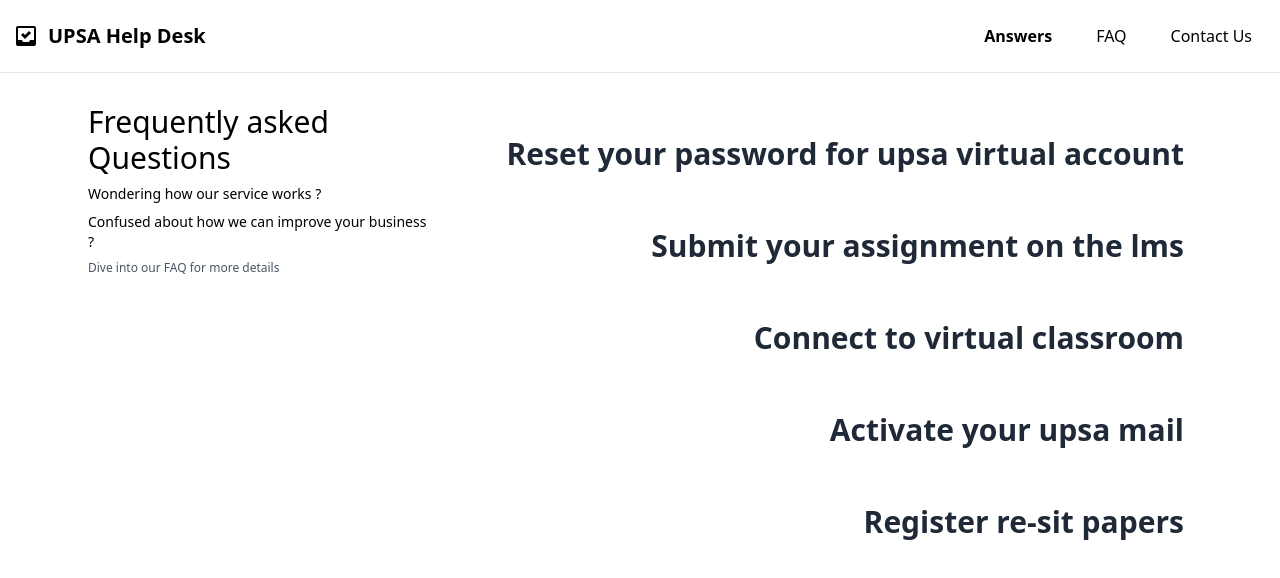
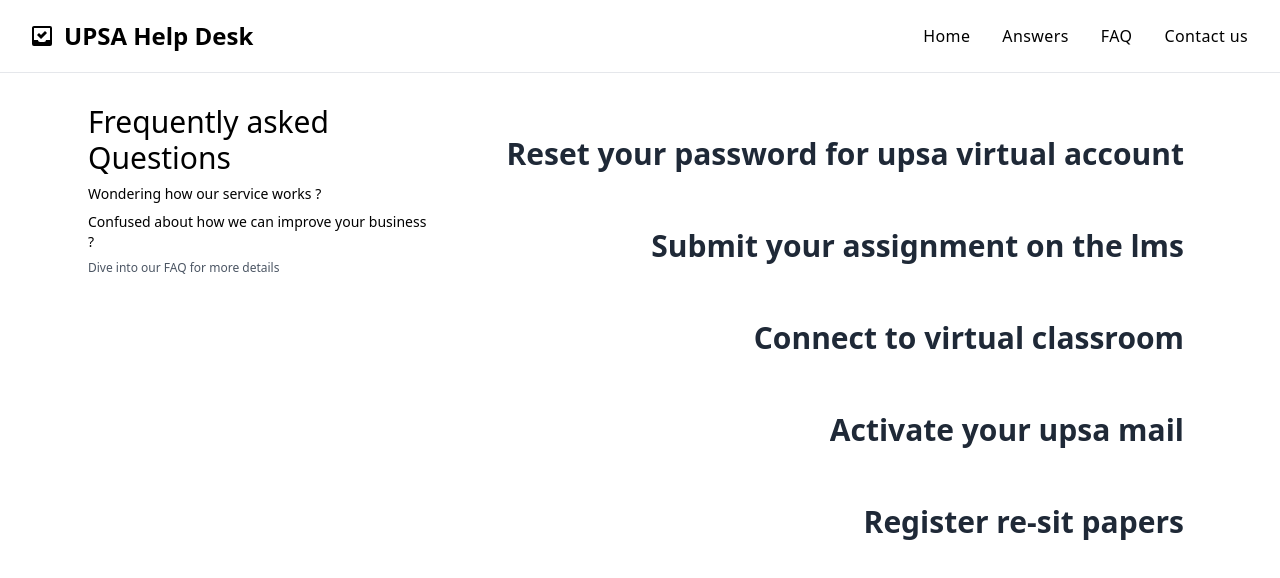
Before and after one commit to brittlebubbles/Upsa-Help-Desk, a React (Create React App) app: page /faq in a window 1280 px wide. Shown: the top 578 px of the page. Built offline with nearby package versions, Linux system fonts and the light colour scheme.

Commit message:
Update NavBar.js
fixes navbar and dropdown menus

```diff
--- a/src/components/NavBar.js
+++ b/src/components/NavBar.js
@@ -1,13 +1,29 @@
-import React from "react";
+/* eslint-disable no-unused-vars */
+import React, { useState } from "react";
+import { useHistory } from "react-router-dom";
 
-export default function NavBar() {
+function Navbar() {
+  const [error, setError] = useState("");
+  const [isMenuOpen, setIsMenuOpen] = useState(false);
+  const history = useHistory();
+
   return (
     <nav
       id="header"
       class="fixed w-full z-10 pin-t bg-white border-b border-grey-light"
     >
-      <div class="w-full container mx-auto flex flex-wrap items-center justify-between mt-0 py-4">
-        <div class="pl-4 flex items-center">
+      <div class="px-4 py-5 mx-auto sm:max-w-xl md:max-w-full lg:max-w-screen-xl md:px-24 lg:px-8">
+        <div class="relative flex items-center justify-between">
+          <a
+            href="/"
+            aria-label="Company"
+            title="Company"
+            class="inline-flex items-center"
+          >
+            {/* <span class="ml-2 text-xl font-bold tracking-wide uppercase font-black leading-none text-gray-900">
+            jobIt
+          </span> */}
+            <div class="text-black font-black text-2xl flex items-center">
               <svg
                 class="h-5 pr-3 fill-current text-purple"
                 xmlns="http://www.w3.org/2000/svg"
@@ -15,61 +31,177 @@
               >
                 <path d="M0 2C0 .9.9 0 2 0h16a2 2 0 0 1 2 2v16a2 2 0 0 1-2 2H2a2 2 0 0 1-2-2V2zm14 12h4V2H2v12h4c0 1.1.9 2 2 2h4a2 2 0 0 0 2-2zM5 9l2-2 2 2 4-4 2 2-6 6-4-4z" />
               </svg>
+              <span>UPSA Help Desk</span>
+            </div>
+          </a>
+          <ul class="flex items-center hidden space-x-8 lg:flex">
+            <li>
               <a
-            class="text-black text-base no-underline hover:no-underline font-extrabold text-xl"
                 href="/"
+                aria-label="Our product"
+                title="Our product"
+                class="font-medium tracking-wide text-black transition-colors duration-200 hover:text-teal-accent-400"
               >
-            UPSA Help Desk
+                Home
               </a>
-        </div>
-        <div class="block lg:hidden pr-4">
-          <button
-            id="nav-toggle"
-            class="flex items-center px-3 py-2 border rounded text-grey border-grey-dark hover:text-black hover:border-purple appearance-none focus:outline-none"
-          >
-            <svg
-              class="fill-current h-3 w-3"
-              viewBox="0 0 20 20"
-              xmlns="http://www.w3.org/2000/svg"
-            >
-              <title>Menu</title>
-              <path d="M0 3h20v2H0V3zm0 6h20v2H0V9zm0 6h20v2H0v-2z" />
-            </svg>
-          </button>
-        </div>
-        <div
-          class="w-full flex-grow lg:flex  lg:content-center lg:items-center lg:w-auto hidden lg:block mt-2 lg:mt-0 z-20"
-          id="nav-content"
-        >
-          <div class="flex-1 w-full mx-auto max-w-sm content-center py-4 lg:py-0"></div>
-          <ul class="list-reset lg:flex justify-end items-center">
-            <li class="mr-3 py-2 lg:py-0">
+            </li>
+            <li>
               <a
-                class="inline-block py-2 px-4 text-black font-bold no-underline"
                 href="/forum"
+                aria-label="Our product"
+                title="Our product"
+                class="font-medium tracking-wide text-black transition-colors duration-200 hover:text-teal-accent-400"
               >
                 Answers
               </a>
             </li>
-            <li class="mr-3 py-2 lg:py-0">
+            <li>
               <a
-                class="inline-block text-grey-dark no-underline hover:text-black hover:underline py-2 px-4"
                 href="/faq"
+                aria-label="Our product"
+                title="Our product"
+                class="font-medium tracking-wide text-black transition-colors duration-200 hover:text-teal-accent-400"
               >
                 FAQ
               </a>
             </li>
-            <li class="mr-3 py-2 lg:py-0">
+            <li>
               <a
-                class="inline-block text-grey-dark no-underline hover:text-black hover:underline py-2 px-4"
                 href="/contact"
+                aria-label="About us"
+                title="About us"
+                class="font-medium tracking-wide text-black transition-colors duration-200 hover:text-teal-accent-400"
               >
-                Contact Us
+                Contact us
               </a>
             </li>
           </ul>
+          {/* <ul class="flex items-center hidden space-x-8 lg:flex">
+          <li>
+            <button>
+              <a
+                href="/"
+                class="inline-flex items-center text-grey-800 text-black justify-center h-12 px-6 font-medium tracking-wide text-white transition duration-200 rounded shadow-md bg-green-500 hover:bg-green-700 focus:shadow-outline focus:outline-none"
+              >
+                Logout
+              </a>
+            </button>
+          </li>
+        </ul> */}
+          <div class="lg:hidden">
+            <button
+              aria-label="Open Menu"
+              title="Open Menu"
+              class="p-2 -mr-1 transition duration-200 rounded focus:outline-none focus:shadow-outline"
+              onClick={() => setIsMenuOpen(true)}
+            >
+              <svg class="w-5 text-gray-600" viewBox="0 0 24 24">
+                <path
+                  fill="currentColor"
+                  d="M23,13H1c-0.6,0-1-0.4-1-1s0.4-1,1-1h22c0.6,0,1,0.4,1,1S23.6,13,23,13z"
+                />
+                <path
+                  fill="currentColor"
+                  d="M23,6H1C0.4,6,0,5.6,0,5s0.4-1,1-1h22c0.6,0,1,0.4,1,1S23.6,6,23,6z"
+                />
+                <path
+                  fill="currentColor"
+                  d="M23,20H1c-0.6,0-1-0.4-1-1s0.4-1,1-1h22c0.6,0,1,0.4,1,1S23.6,20,23,20z"
+                />
+              </svg>
+            </button>
+            {isMenuOpen && (
+              <div class="absolute top-0 left-0 w-full">
+                <div class="p-5 bg-white border rounded shadow-sm">
+                  <div class="flex items-center justify-between mb-4">
+                    <div>
+                      <a
+                        href="/"
+                        aria-label="Company"
+                        title="Company"
+                        class="inline-flex items-center"
+                      >
+                        <svg
+                          class="h-5 pr-3 fill-current text-purple"
+                          xmlns="http://www.w3.org/2000/svg"
+                          viewBox="0 0 20 20"
+                        >
+                          <path d="M0 2C0 .9.9 0 2 0h16a2 2 0 0 1 2 2v16a2 2 0 0 1-2 2H2a2 2 0 0 1-2-2V2zm14 12h4V2H2v12h4c0 1.1.9 2 2 2h4a2 2 0 0 0 2-2zM5 9l2-2 2 2 4-4 2 2-6 6-4-4z" />
+                        </svg>
+                        {/* <span class="ml-2 text-xl font-bold tracking-wide text-gray-800 uppercase">
+                        jobIt
+                      </span> */}
+                        <span>UPSA Help Desk</span>
+                      </a>
+                    </div>
+                    <div>
+                      <button
+                        aria-label="Close Menu"
+                        title="Close Menu"
+                        class="p-2 -mt-2 -mr-2 transition duration-200 rounded hover:bg-gray-200 focus:bg-gray-200 focus:outline-none focus:shadow-outline"
+                        onClick={() => setIsMenuOpen(false)}
+                      >
+                        <svg class="w-5 text-gray-600" viewBox="0 0 24 24">
+                          <path
+                            fill="currentColor"
+                            d="M19.7,4.3c-0.4-0.4-1-0.4-1.4,0L12,10.6L5.7,4.3c-0.4-0.4-1-0.4-1.4,0s-0.4,1,0,1.4l6.3,6.3l-6.3,6.3 c-0.4,0.4-0.4,1,0,1.4C4.5,19.9,4.7,20,5,20s0.5-0.1,0.7-0.3l6.3-6.3l6.3,6.3c0.2,0.2,0.5,0.3,0.7,0.3s0.5-0.1,0.7-0.3 c0.4-0.4,0.4-1,0-1.4L13.4,12l6.3-6.3C20.1,5.3,20.1,4.7,19.7,4.3z"
+                          />
+                        </svg>
+                      </button>
+                    </div>
+                  </div>
+                  <nav>
+                    <ul class="space-y-4">
+                      <li>
+                        <a
+                          href="/"
+                          aria-label="Home"
+                          title="Home"
+                          class="font-medium tracking-wide text-gray-700 transition-colors duration-200 hover:text-deep-purple-accent-400"
+                        >
+                          Home
+                        </a>
+                      </li>
+                      <li>
+                        <a
+                          href="/forum"
+                          aria-label="Answers"
+                          title="Answers"
+                          class="font-medium tracking-wide text-gray-700 transition-colors duration-200 hover:text-deep-purple-accent-400"
+                        >
+                          Answers
+                        </a>
+                      </li>
+                      <li>
+                        <a
+                          href="/faq"
+                          aria-label="FAQ"
+                          title="FAQ"
+                          class="font-medium tracking-wide text-gray-700 transition-colors duration-200 hover:text-deep-purple-accent-400"
+                        >
+                          FAQ
+                        </a>
+                      </li>
+                      <li>
+                        <a
+                          href="/contact"
+                          aria-label="About us"
+                          title="About us"
+                          class="font-medium tracking-wide text-gray-700 transition-colors duration-200 hover:text-deep-purple-accent-400"
+                        >
+                          Contact us
+                        </a>
+                      </li>
+                    </ul>
+                  </nav>
+                </div>
+              </div>
+            )}
+          </div>
         </div>
       </div>
     </nav>
   );
 }
+
+export default Navbar;
```
Lines whose indentation alone changed are shown as unchanged.
